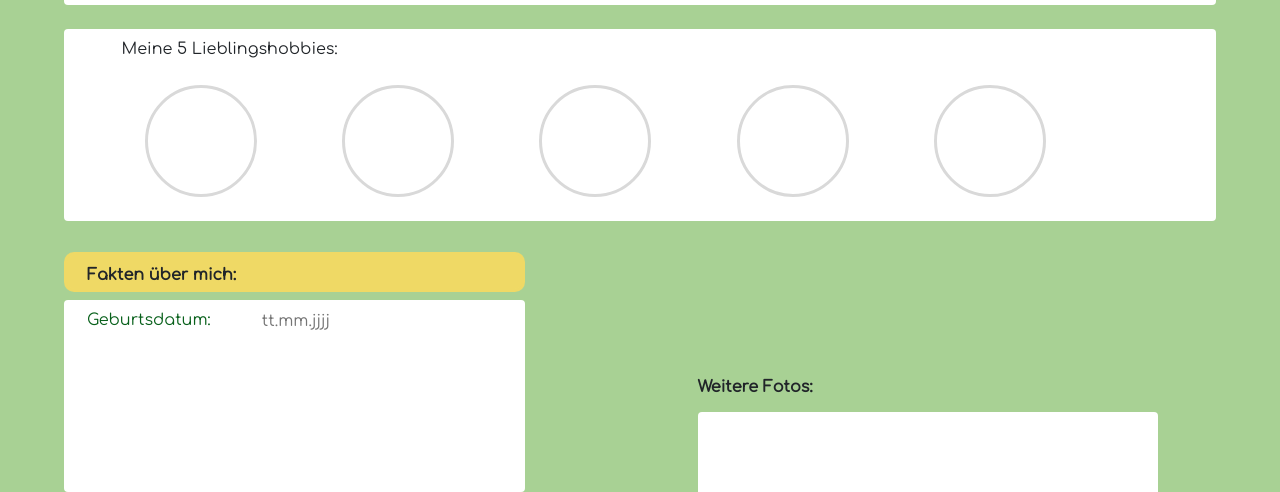
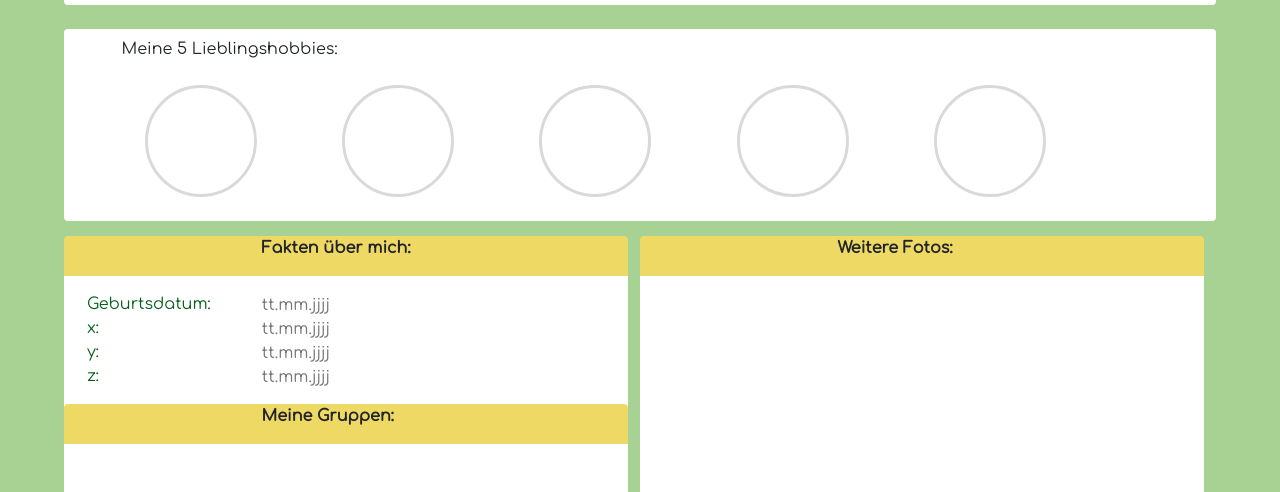
Before and after one commit to dfeistauer/html_NoLone, a plain HTML site: page frontend/Profile_self.html in a window 1280 px wide. Shown: the part 450-942 px from the top of the page. Drawn offline with nearby package versions, Linux system fonts and the light colour scheme.

Commit message:
Position mit Flexbox

```diff
--- a/frontend/Profile_self.css
+++ b/frontend/Profile_self.css
@@ -115,69 +115,94 @@ container{
     position: relative;
     z-index: 3;
 }
+* {
+  box-sizing: border-box;
+}
+.flexbox {
+  display: flex;
+}
+.column1-zweizeilig {
+  display: flex;
+  flex-direction: column;
+  flex: 1;
+}
+.column2-einzeilig,
+.settings,
+.groups {
+  flex: 1
+}
 
-.personal-settings-header, .fotos-header{
-    width: 40%;
+.settings-header,
+.fotos-header,
+.groups-header{
     background-color: #EFD965;
-    border-color: #EFD965;
-    border-radius: 10px;
+    border-top-right-radius: .25rem;
+    border-top-left-radius: .25rem;
+
+    border-bottom: 0rem;
+    border-top: 0;
+    border-left: 0;
+    border-right: 0;
     border-style: solid;
+    border-color: white;
+
     font-weight:bolder;
-    width: 40%;
+    width: 98%;
     height: 2.5rem;
-    margin-top: 3rem;
+    margin-top: 2rem;
+    position: relative;
+    z-index: 2;
 }
-.setting-head-label, .fotos-head-label {
-    position: absolute;
 
+.setting-head-label,
+.fotos-head-label,
+.groups-head-label {
+    position: relative;
     margin-top: .5rem;
     z-index: 2;
-    text-align: justify;
-}
-.setting-head-label{
-    left: 2%;
-}
-.fotos-head-label {
-    left: 55%;
+    left: 35%;
 }
 
-.personal-settings-content .fotos-content{
-    width: 40%;
-}
-.setting-background, .fotos-background{
-    height: 12rem;
-    width: 40%;
-
-    border-radius: .25rem;
+.setting-background,
+.fotos-background,
+.groups-background{
+    width: 49%;
+    border-bottom-right-radius: .25rem;
+    border-bottom-left-radius: .25rem;
     border-style: none;
     background-color: white;
     z-index: 1;
 
-    margin-top: 0.5rem;
     position: absolute;
   }
-  .fotos-background{
-    /* position: absolute; */
-    left: 55%;
+.setting-background,
+.groups-background{
+    min-height: 7rem;
+    height: 12rem;
+
+}
+.fotos-background{
+    height: 24rem;
   }
 
-  .setting-label {
+.setting-label {
     position: absolute;
     left: 2%;
     margin-top: 1rem;
     z-index: 2;
     color: #08601B;
   }
-  .setting-field{
+.setting-field{
     z-index: 2;
     position: absolute;
     left: 17%;
-    width: 22%;
+    /* width: 22%; */
     border-style: none;
     margin-top: 1rem;
     color: #08601B;
   }
 
-
 /* Klammer von Screen-Einstellungen */
 }
+@media screen and (max-width: 300px) {
+}
--- a/frontend/Profile_self.html
+++ b/frontend/Profile_self.html
@@ -65,31 +65,53 @@
         </div>
       </div>
 
-      <div class="personal-settings-header">
+          <div class="flexbox">
+            <div class="column1-zweizeilig">
+              <div class="settings">
+                  <div class="settings-header">
                     <span class="setting-head-label">Fakten über mich:</span>
                   </div>
-
-      <div class="personal-settings-content">
+                  <div class="settings-content">
                     <span class="setting-background"></span>
                     <div>
                       <label class="setting-label" for="birthday">Geburtsdatum:</label>
-          <input class="setting-field" type="text" name="birthday" id="birthday" placeholder="tt.mm.jjjj"></input>
-          ...
+                      <input class="setting-field" type="text" name="birthday" id="birthday" placeholder="tt.mm.jjjj"></input><br/>
+                      <label class="setting-label" for="birthday">x:</label>
+                      <input class="setting-field" type="text" name="birthday" id="birthday" placeholder="tt.mm.jjjj"></input><br/>
+                      <label class="setting-label" for="birthday">y:</label>
+                      <input class="setting-field" type="text" name="birthday" id="birthday" placeholder="tt.mm.jjjj"></input><br/>
+                      <label class="setting-label" for="birthday">z:</label>
+                      <input class="setting-field" type="text" name="birthday" id="birthday" placeholder="tt.mm.jjjj"></input><br/>
+                    </div>
+                  </div>
+                </div>
+              <div class="groups">
+                  <div>
+                      <div class="groups-header">
+                          <span class="groups-head-label">Meine Gruppen:</span>
+                      </div>
+                      <div class="groups-content">
+                        <span class="groups-background"></span>
+                        <div>Was kommt hier hin?</div>
+                    </div>
+                  </div>
+              </div>
+          </div>
+          <div class="column2-einzeilig">
+              <div class="fotos">
+                  <div class="fotos-header">
+                      <span class="fotos-head-label">Weitere Fotos:</span>
+                  </div>
+                  <div class="fotos-content">
+                    <span class="fotos-background"></span>
+                    <div>
+                      Was kommt hier hin?
+                    </div>
+                  </div>
               </div>
           </div>
 
-      <div class="fotos-header">
-        <span class="fotos-head-label">Weitere Fotos:</span>
       </div>
-
-      <div class="fotos-content">
-        <span class="fotos-background"></span>
-        <div>
-          ...
-        </div>
-      </div>
-
-
     </container>
 
 
```
Lines whose indentation alone changed are shown as unchanged.
